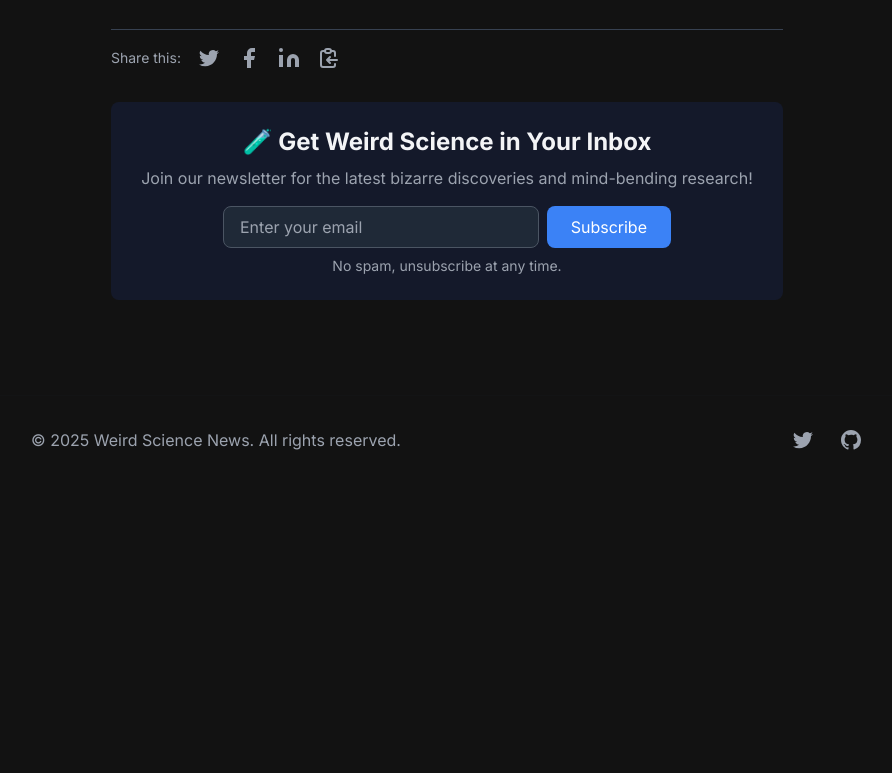
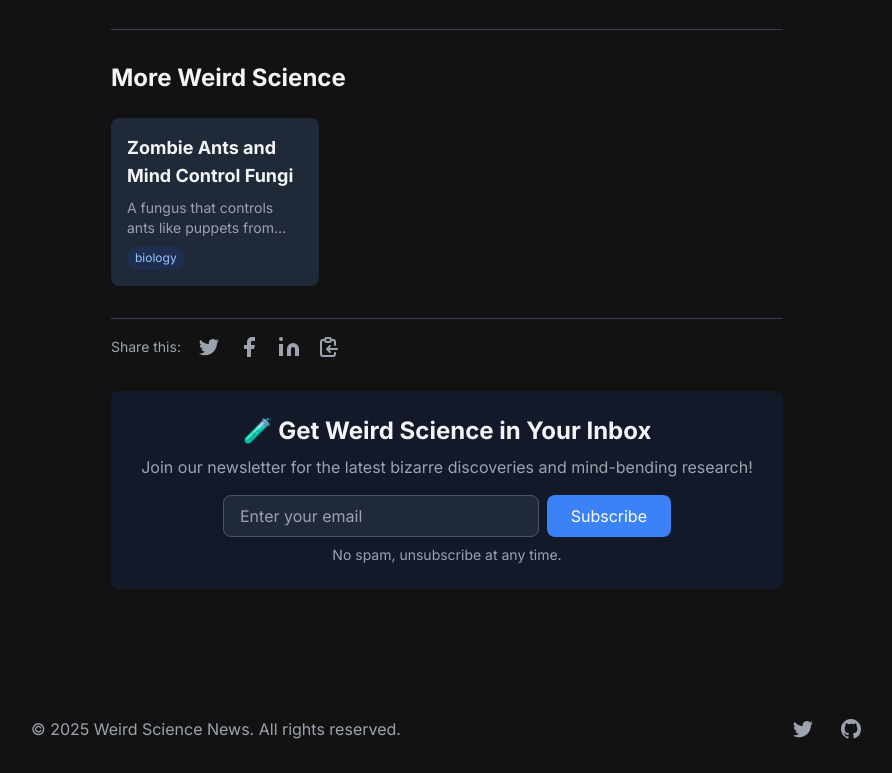
Before and after one commit to yetibeard/weird-science-news, an Astro site: page /posts/immortal-jellyfish in a window 1280 px wide. Shown: the part 1001-1774 px from the top of the page, without its empty margins (193-1085 px from the left). Before the commit the page ends 1485 px from the top, so only its background shows below. Built offline with nearby package versions, Linux system fonts and the light colour scheme; Astro itself is replaced by a stand-in of ours.

Commit message:
adds related articles component

```diff
--- /dev/null
+++ b/src/components/RelatedArticles.astro
@@ -0,0 +1,58 @@
+---
+interface Props {
+  currentSlug: string;
+  tags: string[];
+}
+
+const { currentSlug, tags } = Astro.props;
+
+// Get all articles
+const postImports = import.meta.glob("../content/*.md", { eager: true });
+const allPosts = Object.entries(postImports).map(([path, post]) => ({
+  ...(post as any).frontmatter,
+  slug: path.split("/").pop().replace(".md", ""),
+}));
+
+// Filter out current article and find related ones based on tags
+const relatedPosts = allPosts
+  .filter(post => post.slug !== currentSlug) // Remove current article
+  .map(post => ({
+    ...post,
+    // Count matching tags
+    matchingTags: tags.filter(tag => post.tags.includes(tag)).length,
+  }))
+  .filter(post => post.matchingTags > 0) // Only keep posts with at least one matching tag
+  .sort((a, b) => b.matchingTags - a.matchingTags) // Sort by number of matching tags
+  .slice(0, 3); // Get top 3 related articles
+---
+
+{relatedPosts.length > 0 && (
+  <div class="border-t border-gray-200 dark:border-gray-700 mt-8 pt-8">
+    <h2 class="text-2xl font-bold mb-6 text-gray-900 dark:text-gray-100">
+      More Weird Science
+    </h2>
+
+    <div class="grid gap-6 sm:grid-cols-2 lg:grid-cols-3">
+      {relatedPosts.map((post) => (
+        <a
+          href={`/posts/${post.slug}`}
+          class="group block bg-white dark:bg-gray-800 rounded-lg shadow-sm hover:shadow-md transition-shadow p-4"
+        >
+          <h3 class="text-lg font-semibold text-gray-900 dark:text-gray-100 group-hover:text-blue-600 dark:group-hover:text-blue-400 mb-2">
+            {post.title}
+          </h3>
+          <p class="text-sm text-gray-600 dark:text-gray-400 mb-2 line-clamp-2">
+            {post.summary}
+          </p>
+          <div class="flex flex-wrap gap-2">
+            {post.tags.filter(tag => tags.includes(tag)).map(tag => (
+              <span class="text-xs px-2 py-1 bg-blue-100 dark:bg-blue-900/30 text-blue-700 dark:text-blue-300 rounded-full">
+                {tag}
+              </span>
+            ))}
+          </div>
+        </a>
+      ))}
+    </div>
+  </div>
+)}
--- a/src/layouts/ArticleLayout.astro
+++ b/src/layouts/ArticleLayout.astro
@@ -3,6 +3,7 @@ import BaseLayout from "./BaseLayout.astro";
 import ShareButtons from "../components/ShareButtons.astro";
 import NewsletterSignup from "../components/NewsletterSignup.astro";
 import ArticleAuthorCard from "../components/ArticleAuthorCard.astro";
+import RelatedArticles from "../components/RelatedArticles.astro";
 
 export interface Props {
   title: string;
@@ -74,6 +75,8 @@ const defaultAvatar = "/images/weird-science-logo.webp";
       />
     )}
 
+    <RelatedArticles currentSlug={Astro.url.pathname.split("/").pop()} tags={tags} />
+
     <ShareButtons title={title} url={Astro.url.href} />
     <NewsletterSignup />
   </article>
```
